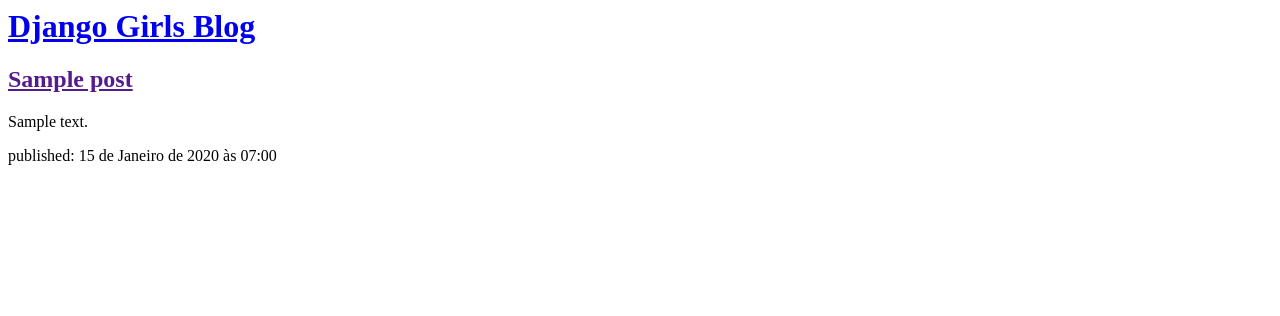
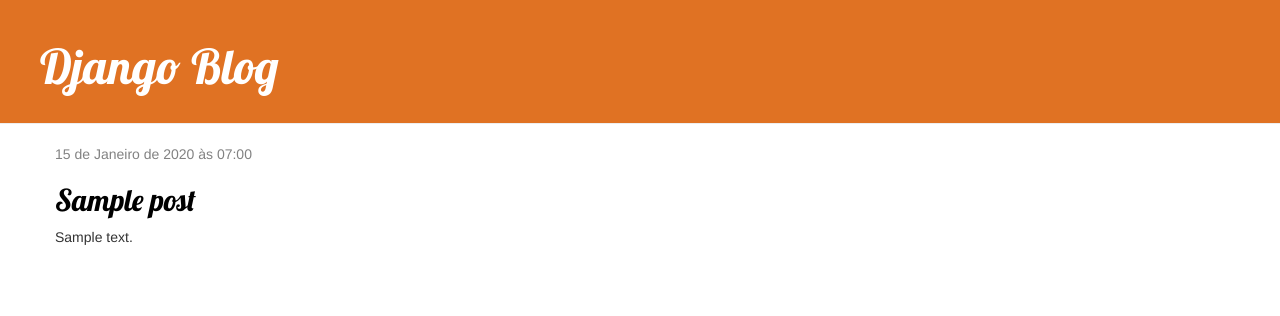
Before and after one commit to kayogcavalcante/blog-python, a Django app: page / in a window 1280 px wide. Shown: the top 316 px of the page. Run offline with Django 4.2, Linux system fonts and the light colour scheme; tables that the repository leaves empty hold one stand-in row (values such as "Sample post"); some libraries are stand-ins or nearby versions.

Commit message:
Adiciona view e template para detalhes do post e acrescenta CSS

```diff
--- /dev/null
+++ b/mysite/blog/static/css/blog.css
@@ -0,0 +1,46 @@
+.page-header {
+    background-color: #e07223;
+    margin-top: 0;
+    padding: 20px 20px 20px 40px;
+}
+
+.page-header h1, .page-header h1 a, .page-header h1 a:visited, .page-header h1 a:active {
+    color: #ffffff;
+    font-size: 36pt;
+    text-decoration: none;
+}
+
+.content {
+    margin-left: 40px;
+}
+
+h1, h2, h3, h4 {
+    font-family: 'Lobster', cursive;
+}
+
+.date {
+    color: #828282;
+}
+
+.save {
+    float: right;
+}
+
+.post-form textarea, .post-form input {
+    width: 100%;
+}
+
+.top-menu, .top-menu:hover, .top-menu:visited {
+    color: #ffffff;
+    float: right;
+    font-size: 26pt;
+    margin-right: 20px;
+}
+
+.post {
+    margin-bottom: 70px;
+}
+
+.post h2 a, .post h2 a:visited {
+    color: #000000;
+}
--- /dev/null
+++ b/mysite/blog/templates/blog/base.html
@@ -0,0 +1,25 @@
+{% load static %}
+<html>
+    <head>
+        <title>Django blog</title>
+        <link rel="stylesheet" href="//maxcdn.bootstrapcdn.com/bootstrap/3.2.0/css/bootstrap.min.css">
+        <link rel="stylesheet" href="//maxcdn.bootstrapcdn.com/bootstrap/3.2.0/css/bootstrap-theme.min.css">
+        <link rel="stylesheet" href="{%static 'css/blog.css' %}">
+        <link href="//fonts.googleapis.com/css?family=Lobster&subset=latin,latin-ext" rel="stylesheet" type="text/css">
+    </head>
+    <body>
+        <body>
+            <div class="page-header">
+                <h1><a href="/">Django Blog</a></h1>
+            </div>
+            <div class="content container">
+                <div class="row">
+                    <div class="col-md-8">
+                    {% block content %}
+                    {% endblock %}
+                    </div>
+                </div>
+            </div>
+        </body>
+    </body>
+</html>
--- a/mysite/blog/templates/blog/post_list.html
+++ b/mysite/blog/templates/blog/post_list.html
@@ -1,11 +1,13 @@
-<div>
-    <h1><a href="/">Django Girls Blog</a></h1>
-</div>
+{% extends 'blog/base.html' %}
 
-{% for post in posts %}
-    <div>
-        <h2><a href="">{{ post.title }}</a></h2>
-        <p>{{ post.text|linebreaksbr }}</p>
-        <p>published: {{ post.published_date }}</p>
-    </div>
-{% endfor %}
+{% block content %}
+    {% for post in posts %}
+        <div class="post">
+            <div class="date">
+                {{ post.published_date }}
+            </div>
+                <h2><a href="{% url 'post_detail' pk=post.pk %}">{{ post.title }}</a></h2>
+            <p>{{ post.text|linebreaksbr }}</p>
+        </div>
+    {% endfor %}
+{% endblock %}
--- a/mysite/blog/urls.py
+++ b/mysite/blog/urls.py
@@ -3,4 +3,5 @@ from . import views
 
 urlpatterns = [
     path('', views.post_list, name='post_list'),
+    path('post/<int:pk>/', views.post_detail, name='post_detail'),
 ]
--- a/mysite/blog/views.py
+++ b/mysite/blog/views.py
@@ -1,8 +1,12 @@
 from django.shortcuts import render
 from django.utils import timezone
 from .models import Post
-
+from django.shortcuts import render, get_object_or_404
 
 def post_list(request):
     posts = Post.objects.filter(published_date__lte=timezone.now()).order_by('published_date')
     return render(request, 'blog/post_list.html', {'posts': posts})
+
+def post_detail(request, pk):
+    post = get_object_or_404(Post, pk=pk)
+    return render(request, 'blog/post_detail.html', {'post': post})
```
Also changed, not shown: mysite/blog/templates/blog/post_detail.html (added, +13 -0 lines).
